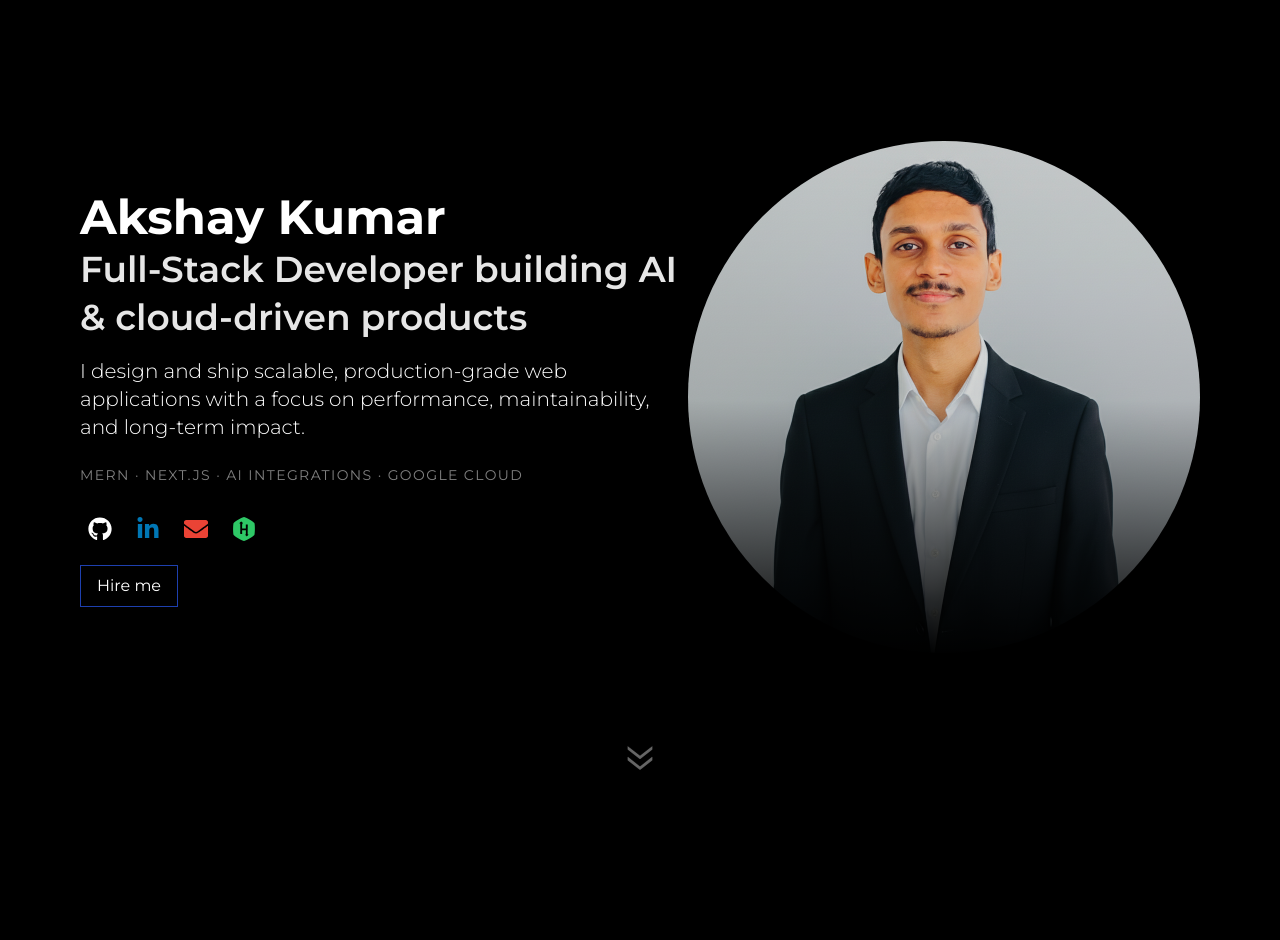
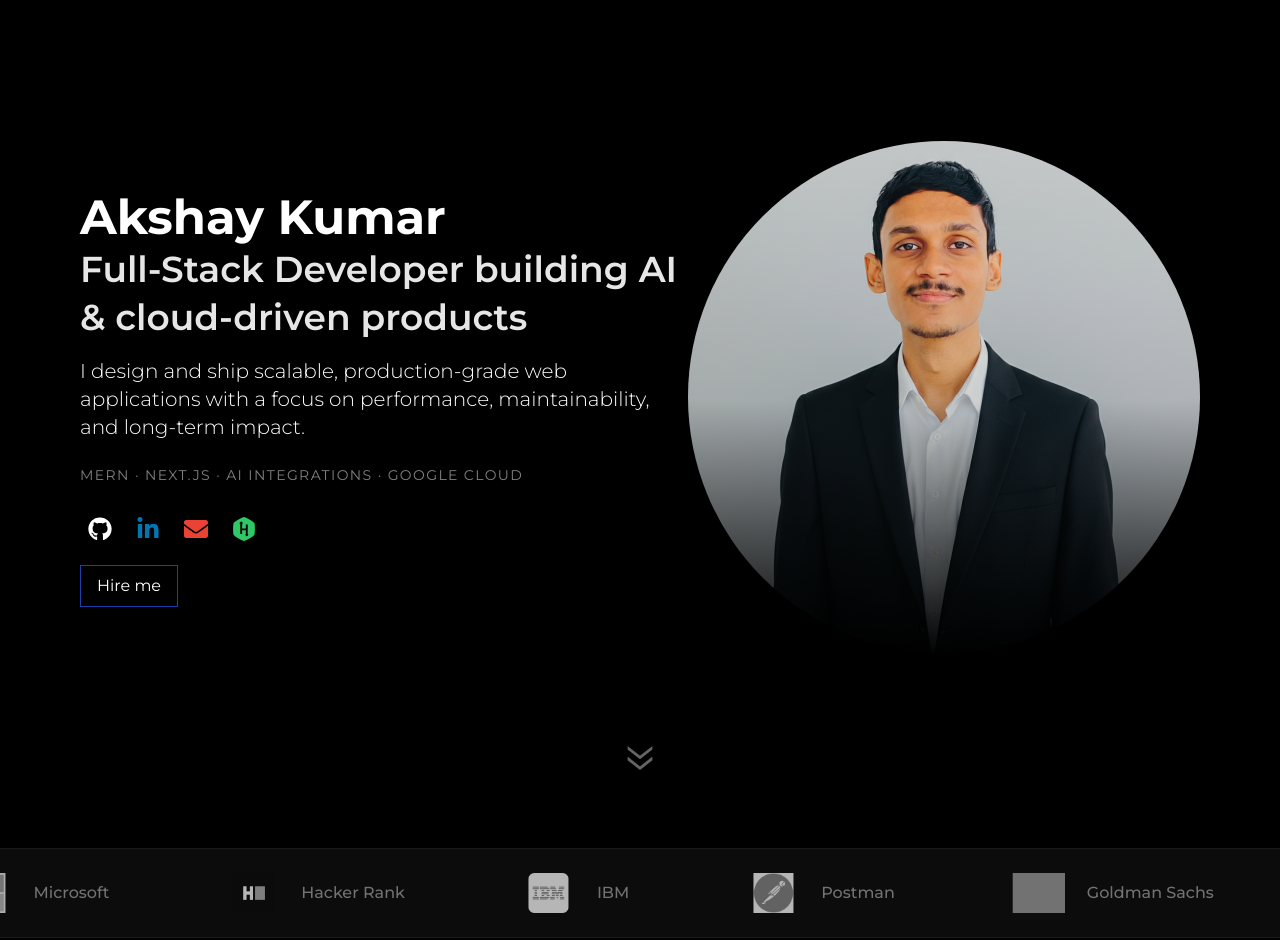
Before and after one commit to akshay0611/personal-portfolio, a Next.js app: page / in a window 1280 px wide. Shown: the top 940 px of the page. Built offline with nearby package versions, Linux system fonts and the light colour scheme; grey boxes are pictures that could not be loaded.

Commit message:
feat: add certification marquee bar to homepage and implement its styling

```diff
--- /dev/null
+++ b/src/components/home/CertificationBar.tsx
@@ -0,0 +1,49 @@
+import React from 'react';
+import Image from 'next/image';
+import { allCertificates } from 'utils/constants/Certificate';
+
+const CertificationBar = () => {
+    // Filter certificates to show each unique organization logo only once
+    const certifications = Object.values(allCertificates).reduce((acc, current) => {
+        const isDuplicated = acc.find((item) => item.orgName === current.orgName);
+        if (!isDuplicated && current.orgName) {
+            return acc.concat([current]);
+        }
+        return acc;
+    }, [] as any[]);
+
+    // Duplicate the certifications to create the infinite effect
+    const marqueeItems = [...certifications, ...certifications];
+
+    return (
+        <div className='marquee-container'>
+            <div className='marquee-content'>
+                {marqueeItems.map((cert, index) => (
+                    <div
+                        key={index}
+                        className='flex items-center gap-4 group grayscale hover:grayscale-0 transition-all duration-300 px-6'
+                    >
+                        <div className='relative w-12 h-8 md:w-16 md:h-10 flex-center'>
+                            {cert.imageURL && (
+                                <Image
+                                    src={cert.imageURL}
+                                    alt={`${cert.title} - Akshay Kumar`}
+                                    layout='fill'
+                                    objectFit='contain'
+                                    className='opacity-70 group-hover:opacity-100 transition-opacity'
+                                    loader={({ src }) => src}
+                                    unoptimized={true}
+                                />
+                            )}
+                        </div>
+                        <span className='text-zinc-500 group-hover:text-white transition-colors font-medium text-sm md:text-base whitespace-nowrap'>
+                            {cert.orgName}
+                        </span>
+                    </div>
+                ))}
+            </div>
+        </div>
+    );
+};
+
+export default CertificationBar;
--- a/src/pages/index.tsx
+++ b/src/pages/index.tsx
@@ -2,6 +2,7 @@ import type { NextPage } from 'next';
 import Head from 'next/head';
 
 import HeroSection from 'components/home/herosection';
+import CertificationBar from 'components/home/CertificationBar';
 import Navbar from 'components/home/navbar';
 import About from 'components/home/about';
 import Skills from 'components/Skills';
@@ -45,6 +46,7 @@ const Home: NextPage = () => {
 			<StructuredData />
 			<main className='min-h-screen min-w-full'>
 				<HeroSection />
+				<CertificationBar />
 				<Navbar />
 				<About />
 				<Skills />
--- a/src/styles/globals.css
+++ b/src/styles/globals.css
@@ -231,4 +231,27 @@ html {
 		@apply ring-1 ring-white/30;
 		transform: scale(1.2);
 	}
+
+	/* Marquee Classes */
+	.marquee-container {
+		@apply overflow-hidden whitespace-nowrap relative w-full bg-zinc-900/50 py-6 border-y border-zinc-800/50 my-12;
+	}
+
+	.marquee-content {
+		@apply flex gap-16 items-center w-max;
+		animation: marquee 60s linear infinite;
+	}
+
+	.marquee-content:hover {
+		animation-play-state: paused;
+	}
+
+	@keyframes marquee {
+		0% {
+			transform: translateX(0);
+		}
+		100% {
+			transform: translateX(-50%);
+		}
+	}
 }
```
Also changed, not shown: 1 other file (tests, documents, lock files or other folders).
